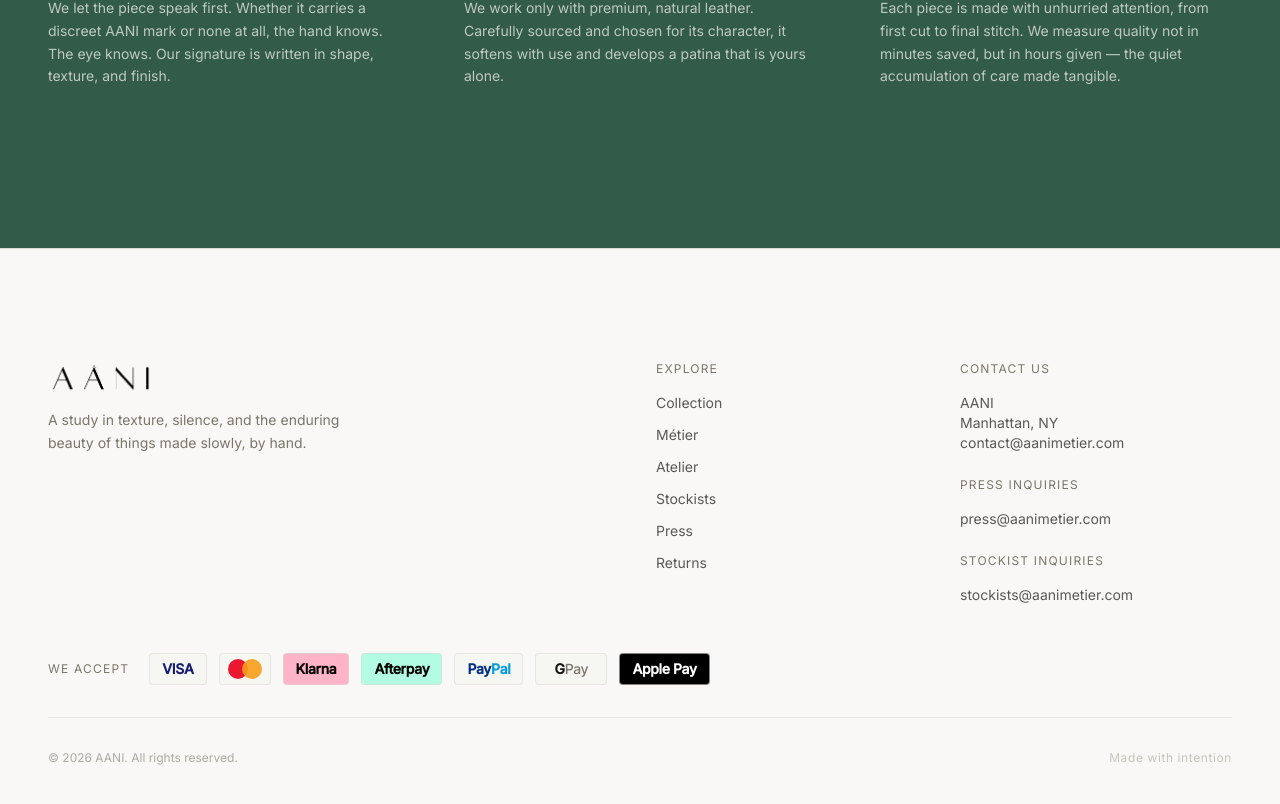
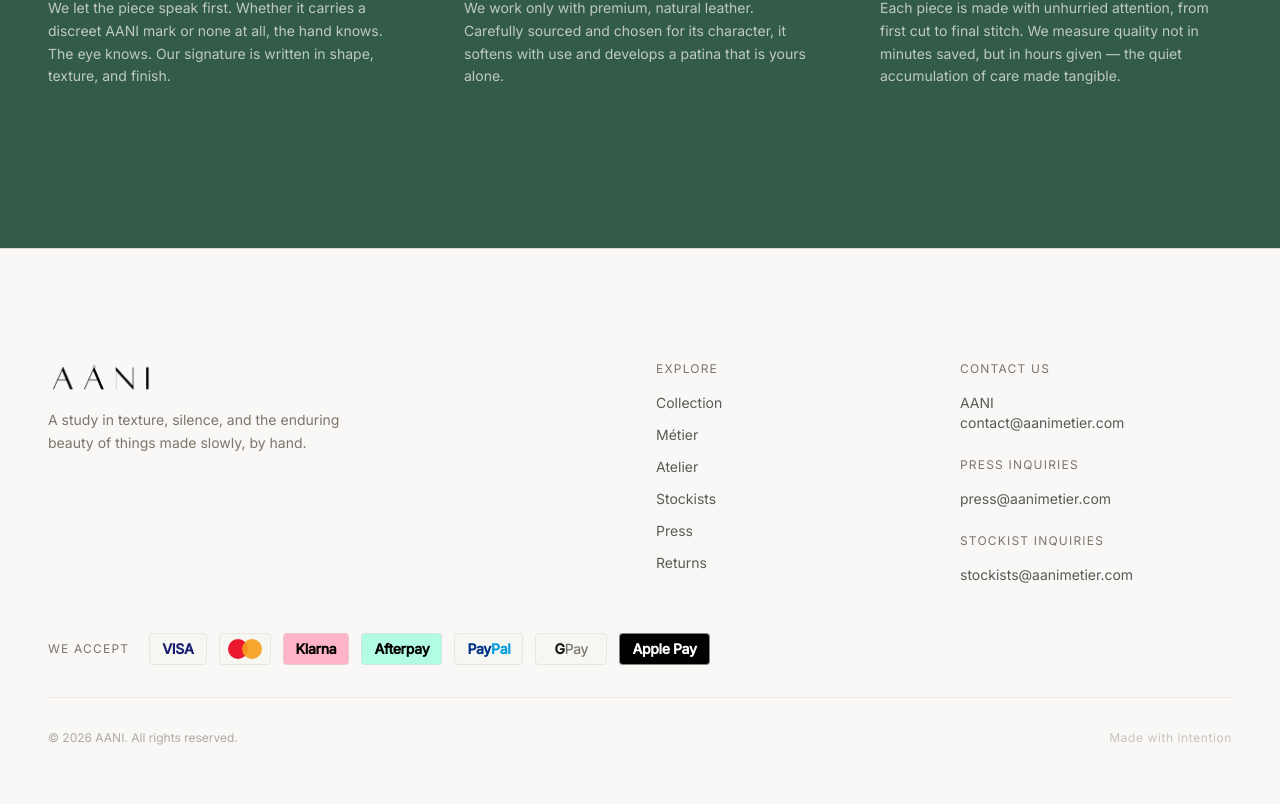
Before and after one commit to earnaccessllc-cyber/aani-website, a React (Vite) app: page / in a window 1280 px wide. Shown: the part 3784-4588 px from the top of the page. Built offline with nearby package versions, Linux system fonts and the light colour scheme.

Commit message:
Footer: remove location
Co-Authored-By: Claude Opus 5.5 <noreply@anthropic.com>
Claude-Session: https://claude.ai/code/session_01Tax8zXFvcqtjb5uCgvqEqc

```diff
--- a/src/components/landing/Footer.jsx
+++ b/src/components/landing/Footer.jsx
@@ -46,7 +46,6 @@ export default function Footer() {
             </p>
             <div className="font-sans text-sm text-foreground/70">
               <p>AANI</p>
-              <p>Manhattan, NY</p>
               <a href="mailto:contact@aanimetier.com" className="hover:text-foreground transition-colors">contact@aanimetier.com</a>
             </div>
             <p className="font-sans text-xs tracking-widest uppercase text-muted-foreground mt-6 mb-4">
```
